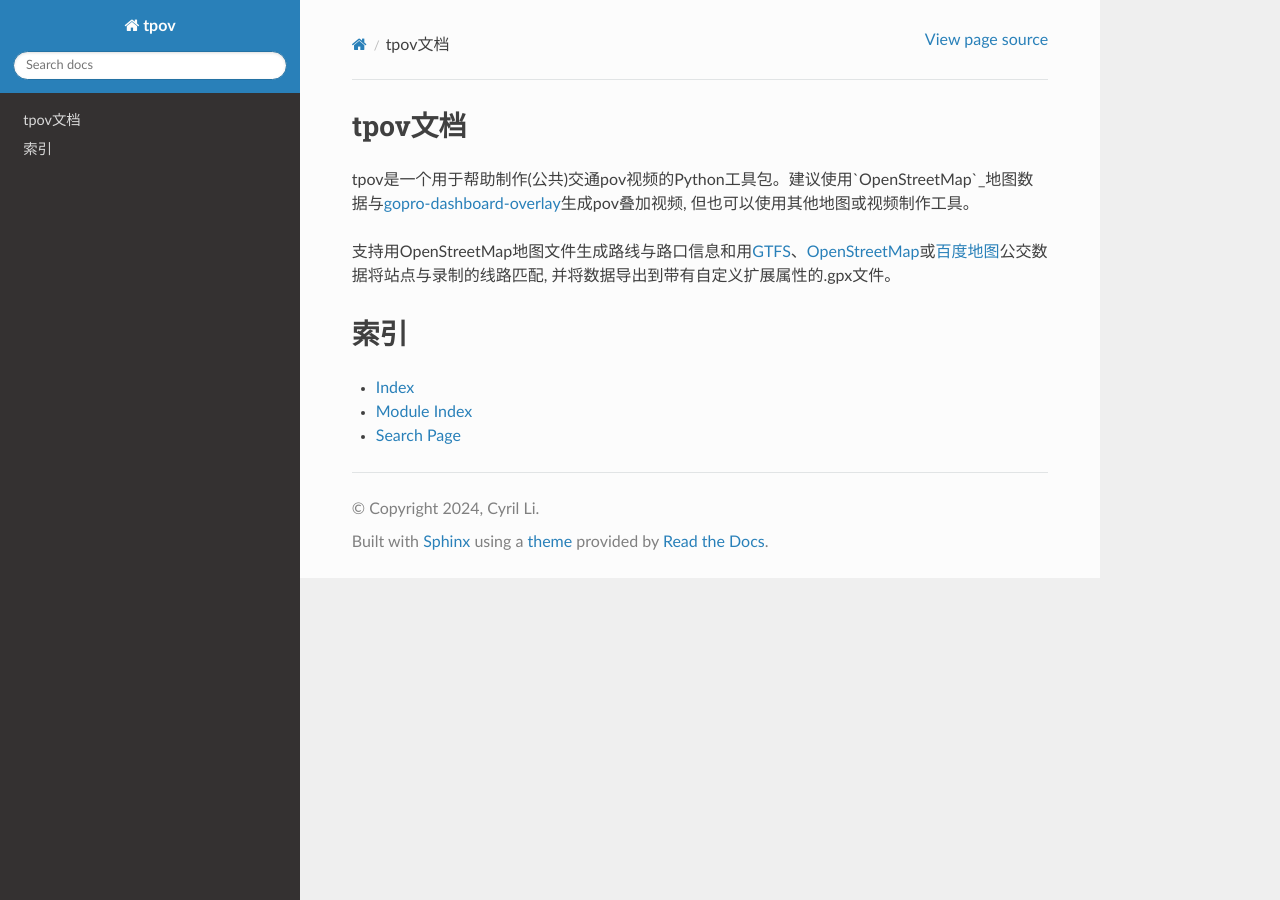
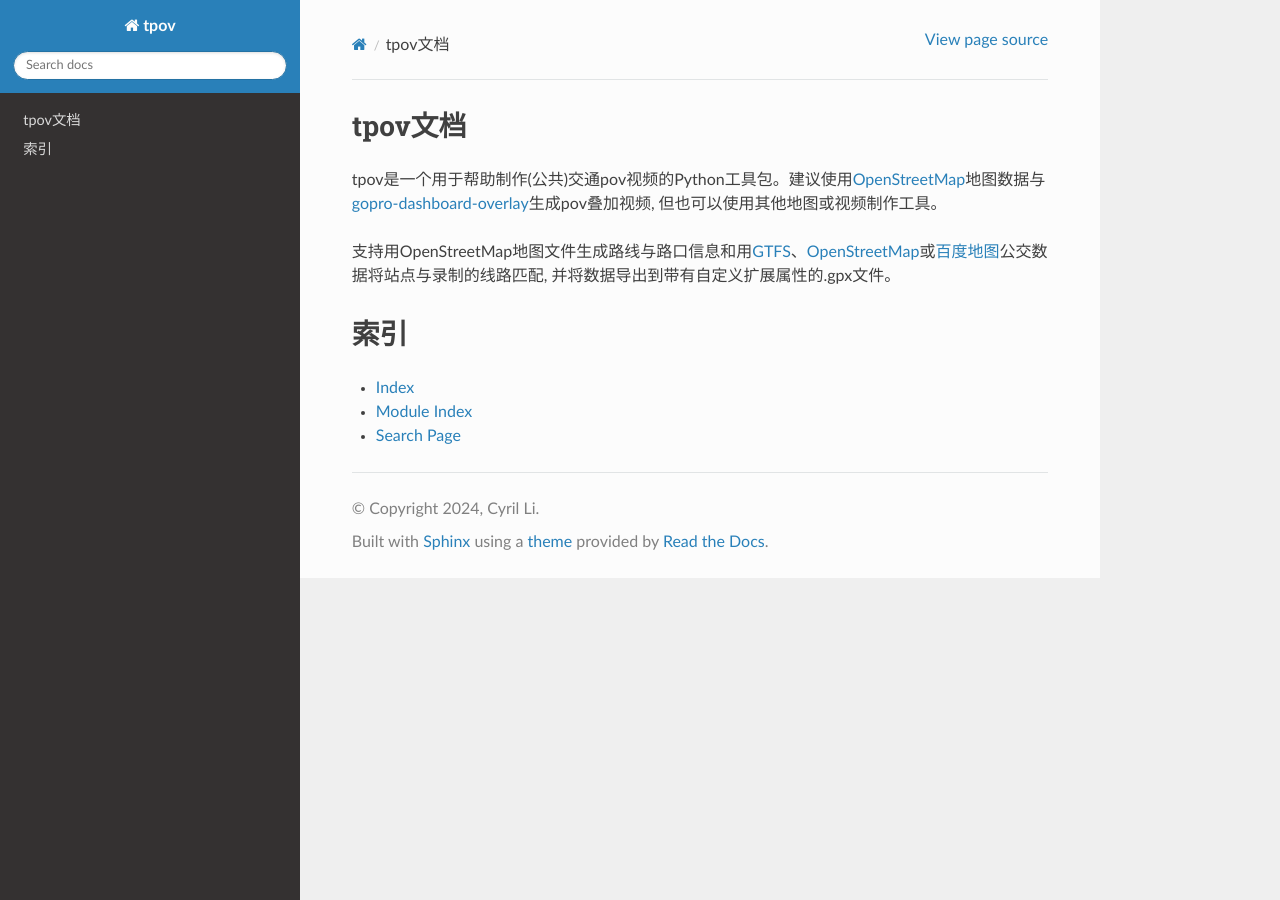
Before and after one commit to CyrilSLi/tpov, a Sphinx documentation site: the page built from docs/zh_CN/source/index.rst, in a window 1280 px wide. Built offline with Sphinx 7.4.7 and the Read the Docs theme 2.0.0, drawn with Linux system fonts in a browser that asks for light colours.

Commit message:
fix spacing

```diff
--- a/docs/zh_CN/source/index.rst
+++ b/docs/zh_CN/source/index.rst
@@ -6,7 +6,7 @@
 tpov文档
 ================================
 
-tpov是一个用于帮助制作\(公共\)交通pov视频的Python工具包。建议使用`OpenStreetMap`_地图数据与\ gopro-dashboard-overlay_\ 生成pov叠加视频, 但也可以使用其他地图或视频制作工具。
+tpov是一个用于帮助制作\(公共\)交通pov视频的Python工具包。建议使用\ OpenStreetMap_\ 地图数据与\ gopro-dashboard-overlay_\ 生成pov叠加视频, 但也可以使用其他地图或视频制作工具。
 
 支持用OpenStreetMap地图文件生成路线与路口信息和用\ GTFS_\ 、\ OpenStreetMap_\ 或\ 百度地图_\ 公交数据将站点与录制的线路匹配, 并将数据导出到带有自定义扩展属性的.gpx文件。
 
```
